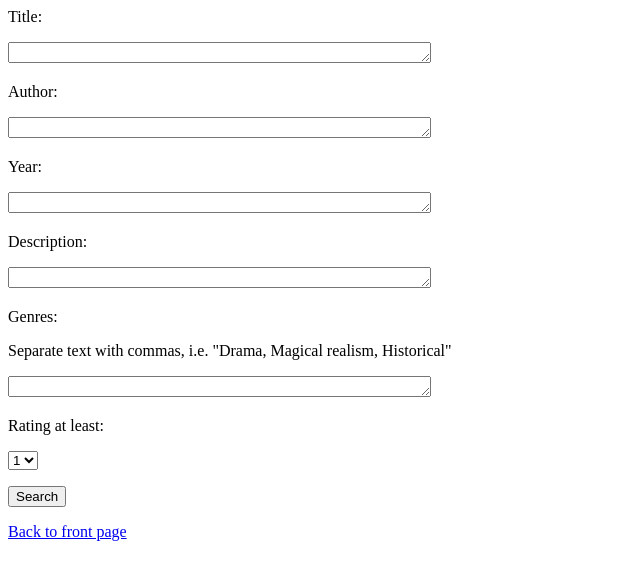
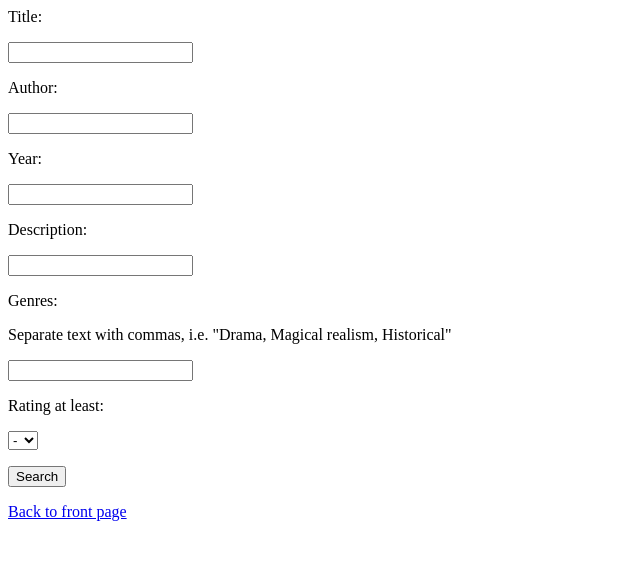
Before and after one commit to MillaKelhu/tietokantasovellus, a Flask app: template templates/search.html in a window 1280 px wide. Shown: the top 580 px of the page, without its empty margins (0-640 px from the left). Run offline with Flask 2, Linux system fonts and the light colour scheme; the template is opened without the code that fills it, so the values that code supplies are empty.

Commit message:
Change few input types and fix search function

```diff
--- a/templates/addauthor.html
+++ b/templates/addauthor.html
@@ -1,11 +1,11 @@
 <!DOCTYPE html>
 
-<title>Add book</title>
+<title>Add author</title>
 
 <form action="/addauthor" method="POST">
 Name:
 <p>
-    <textarea name="name" rows="1" cols="50"></textarea>
+    <input type="text" name="name">
 </p>
 <input type="submit" value="Add author">
 </form>
--- a/templates/addbook.html
+++ b/templates/addbook.html
@@ -5,7 +5,7 @@
 <form action="/addbook" method="POST">
 Title:
 <p>
-    <textarea name="title" rows="1" cols="50"></textarea>
+    <input type="text" name="title">
 </p>
 Author:
 <p>
@@ -18,7 +18,7 @@ Author:
 </p>
 Year:
 <p>
-    <textarea name="year" rows="1" cols="50"></textarea>
+    <input type="text" name="year">
 </p>
 Description:
 <p>
--- a/templates/addgenre.html
+++ b/templates/addgenre.html
@@ -5,7 +5,7 @@
 <form action="/addgenre" method="POST">
 Name:
 <p>
-    <textarea name="name" rows="1" cols="50"></textarea>
+    <input type="text" name="name">
 </p>
 <input type="submit" value="Add genre">
 </form>
--- a/templates/search.html
+++ b/templates/search.html
@@ -5,30 +5,31 @@
 <form action="/search" method="POST">
 Title:
 <p>
-    <textarea name="title" rows="1" cols="50"></textarea>
+    <input type="text" name="title">
 </p>
 Author:
 <p>
-    <textarea name="author" rows="1" cols="50"></textarea>
+    <input type="text" name="author">
 </p>
 Year:
 <p>
-    <textarea name="year" rows="1" cols="50"></textarea>
+    <input type="text" name="year">
 </p>
 Description:
 <p>
-    <textarea name="description" rows="1" cols="50"></textarea>
+    <input type="text" name="description">
 </p>
 Genres:
 <p>
     Separate text with commas, i.e. "Drama, Magical realism, Historical"
 </p>
 <p>
-    <textarea name="genres" rows="1" cols="50"></textarea>
+    <input type="text" name="genres">
 </p>
 Rating at least:
 <p>
     <select name="rating">
+        <option value=0>-</option>
         {% for i in range(1,6) %}
         <option value={{ i }}>{{ i }}</option>
         {% endfor %}
```
Also changed, not shown: books_functions.py (+6 -6 lines).
